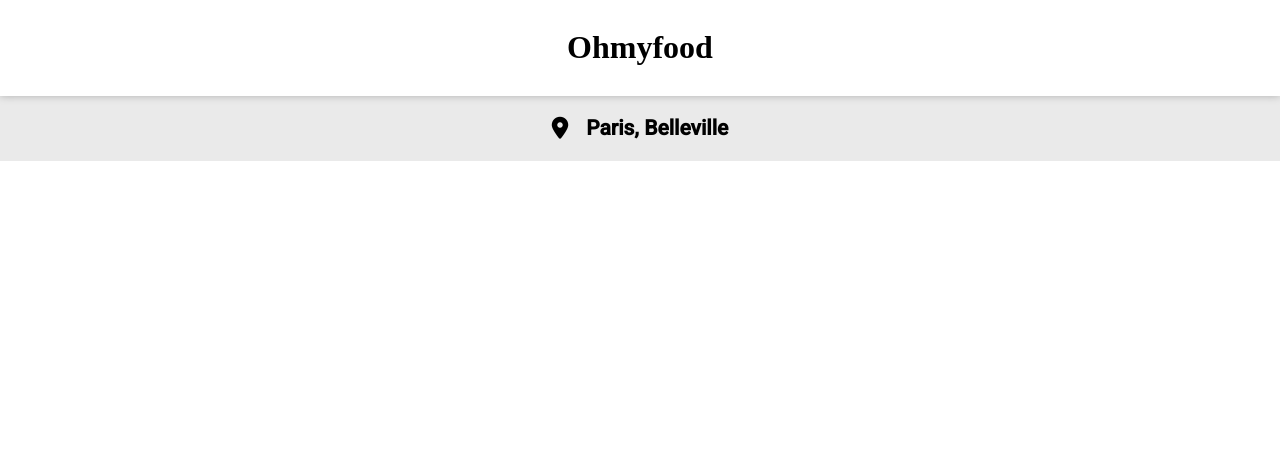
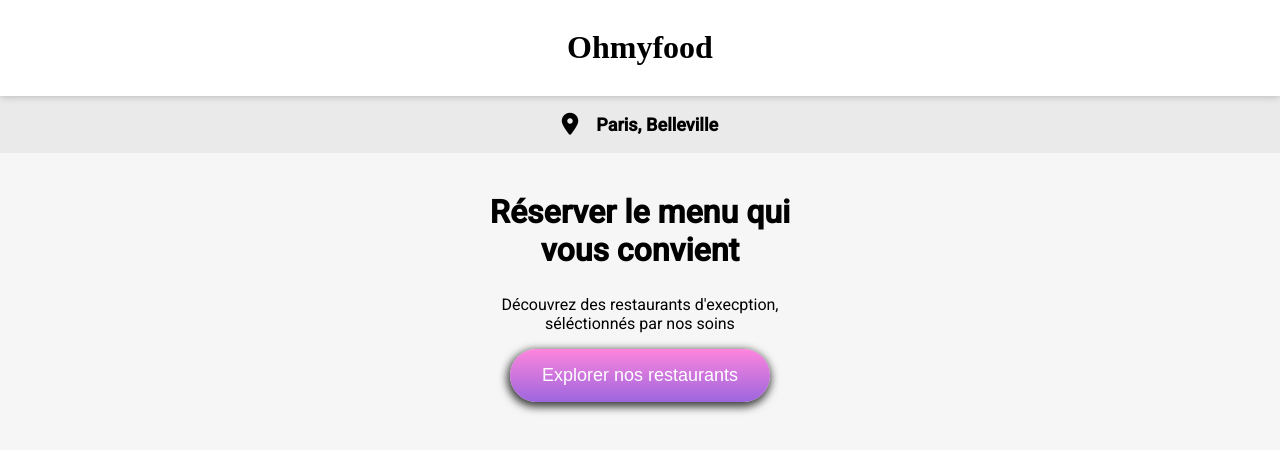
Before and after one commit to iTwiixZ/AlexisChampion_3_20112021, a plain HTML site: page index.html in a window 1280 px wide. Drawn offline with Linux system fonts and the light colour scheme; a web font is replaced by a local one.

Commit message:
Explorer

```diff
--- a/index.html
+++ b/index.html
@@ -14,12 +14,20 @@
         <h1>Ohmyfood</h1>
     </header>
 
-<!--  -->
+<!-- Localisation -->
 <main>
     <div class="city">
         <i class="fas fa-map-marker-alt"></i>
         <h2>Paris, Belleville</h2>
     </div>
+    <!-- EXPLORER -->
+    <section class="explorer">
+        <h2>Réserver le menu qui<br>vous convient</h2>
+        <p>Découvrez des restaurants d'execption,<br>séléctionnés par nos soins</p>
+        <button>Explorer nos restaurants</button>
+    </section>
+
+
 </main>
 
 
--- a/style.css
+++ b/style.css
@@ -10,9 +10,7 @@
     font-family: 'Roboto', sans-serif;
     margin: 0;
 }
-
 /* HEADER */
-
 header
 {
     font-family : 'Shrikhand', cursif ;
@@ -22,9 +20,7 @@
     margin: 0;
     position: relative;
 }
-
-/* CITY */
-
+/* Localisation */
 .city
 {
     text-align: center;
@@ -34,11 +30,46 @@
     align-items: center;
     justify-content: center;
     gap: 18px;
-    font-size: 14px;
-
-
+    font-size: 12px;
 }
 .city i
 {
     font-size: 22px;
 }
+/* EXPLORER */
+.explorer
+{
+    text-align: center;
+    background-color:#f6f6f6;
+    padding: 16px;
+
+}
+.explorer h2
+{
+    margin-top: 24px;
+    font-size: 32px;
+}
+.explorer p
+{
+    font-size: 16px;
+
+}
+.explorer button
+{
+    background:linear-gradient(to top, rgba(147,86,220,0.9), rgba(255,121,218,0.9));
+    border: none;
+    cursor: pointer;
+    color: white;
+    font-weight: 400;
+    font-size: 18px;
+    padding: 16px 32px;
+    border-radius: 32px;
+    box-shadow: -1px 3px 8px 2px rgba(0,0,0,0.75);
+    margin-bottom:32px;
+    transition: all 350ms ease;
+}
+.explorer button:hover
+{
+    transform: scale(1.1);
+    opacity: 0.85;
+}
```
